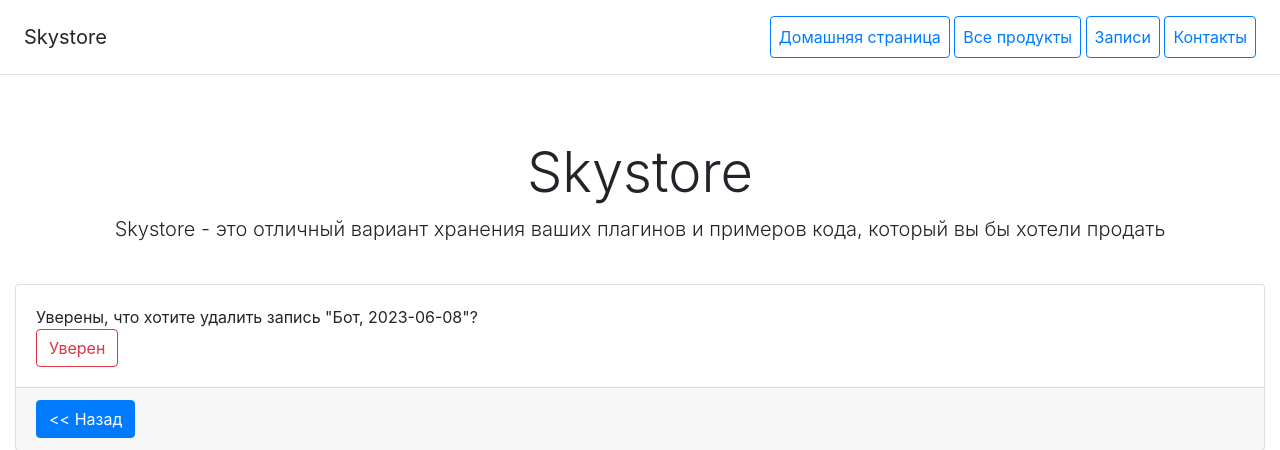
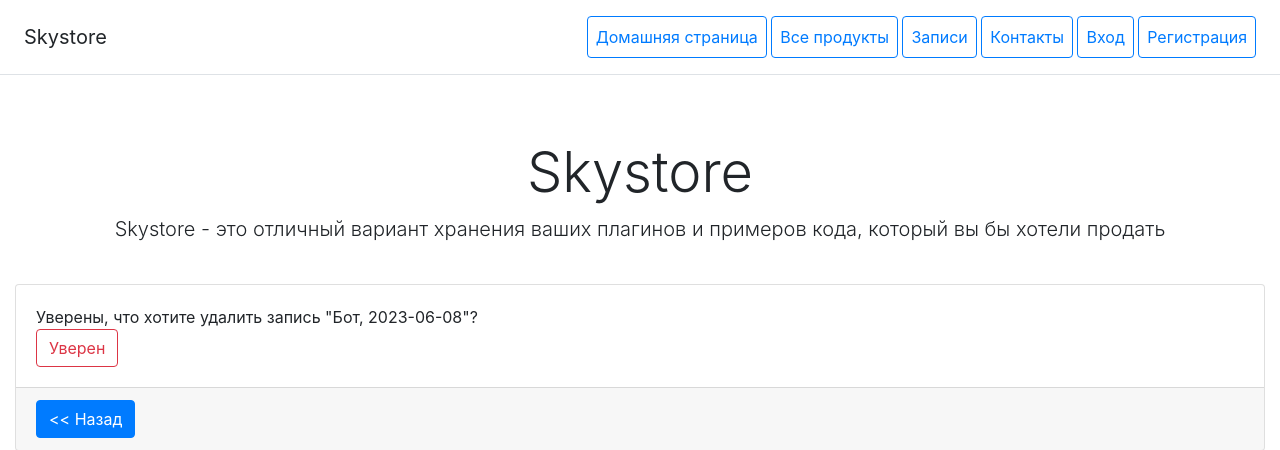
Before and after one commit to DSulzhits/06_2, a Django app: page /blog_record/delete/bot/ in a window 1280 px wide. Shown: the top 450 px of the page. Run offline with Django 4.2, Linux system fonts and the light colour scheme; data comes from the database, SQL or seed files in the repository; some libraries are stand-ins or nearby versions.

Commit message:
Добавлены кнопки для работы с аккаунтом

```diff
--- a/catalog/templates/catalog/includes/inc_catalog_menu.html
+++ b/catalog/templates/catalog/includes/inc_catalog_menu.html
@@ -4,4 +4,11 @@
     <a class="p-2 btn btn-outline-primary" href="/products/">Все продукты</a>
     <a class="p-2 btn btn-outline-primary" href="/blog_records/">Записи</a>
     <a class="p-2 btn btn-outline-primary" href="/contacts/">Контакты</a>
+    {% if user.is_authenticated %}
+        <a href="{% url 'users:profile' %}" class="p-2 btn btn-outline-primary">Профиль</a>
+        <a href="{% url 'users:logout' %}" class="p-2 btn btn-outline-primary">Выход</a>
+    {% else %}
+        <a href="{% url 'users:login' %}" class="p-2 btn btn-outline-primary">Вход</a>
+        <a href="{% url 'users:register' %}" class="p-2 btn btn-outline-primary">Регистрация</a>
+    {% endif %}
 </nav>
```
